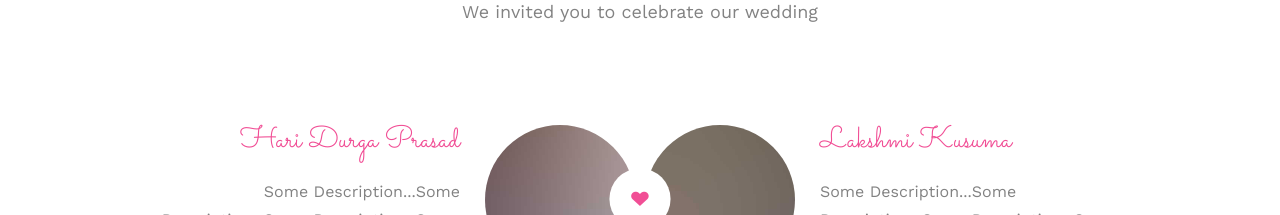
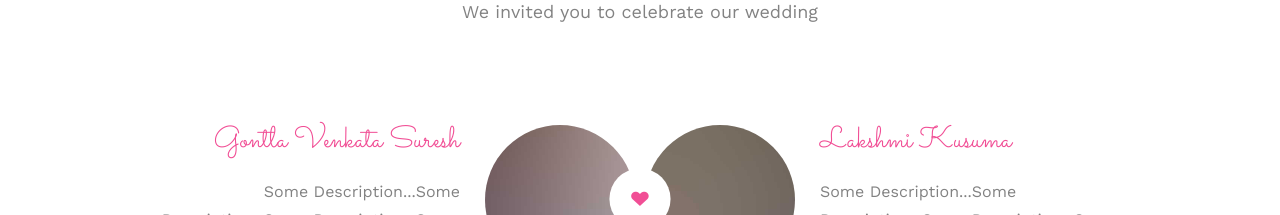
Before and after one commit to sudheergontla/sudheergontla.github.io, a plain HTML site: page index.html in a window 1280 px wide. Shown: the part 1160-1375 px from the top of the page. Drawn offline with nearby package versions, Linux system fonts and the light colour scheme; files whose address does not match are found by name.

Commit message:
Update index.html
changed

```diff
--- a/index.html
+++ b/index.html
@@ -115,7 +115,7 @@
 						<img src="images/groom.jpg" alt="groom" class="img-responsive">
 					</div>
 					<div class="desc-groom">
-						<h3>Hari Durga Prasad</h3>
+						<h3>Gontla Venkata Suresh</h3>
 						<p>Some Description...Some Description...Some Description...Some Description...Some Description...Some Description...Some Description...Some Description...Some Description...</p>
 					</div>
 				</div>
```
